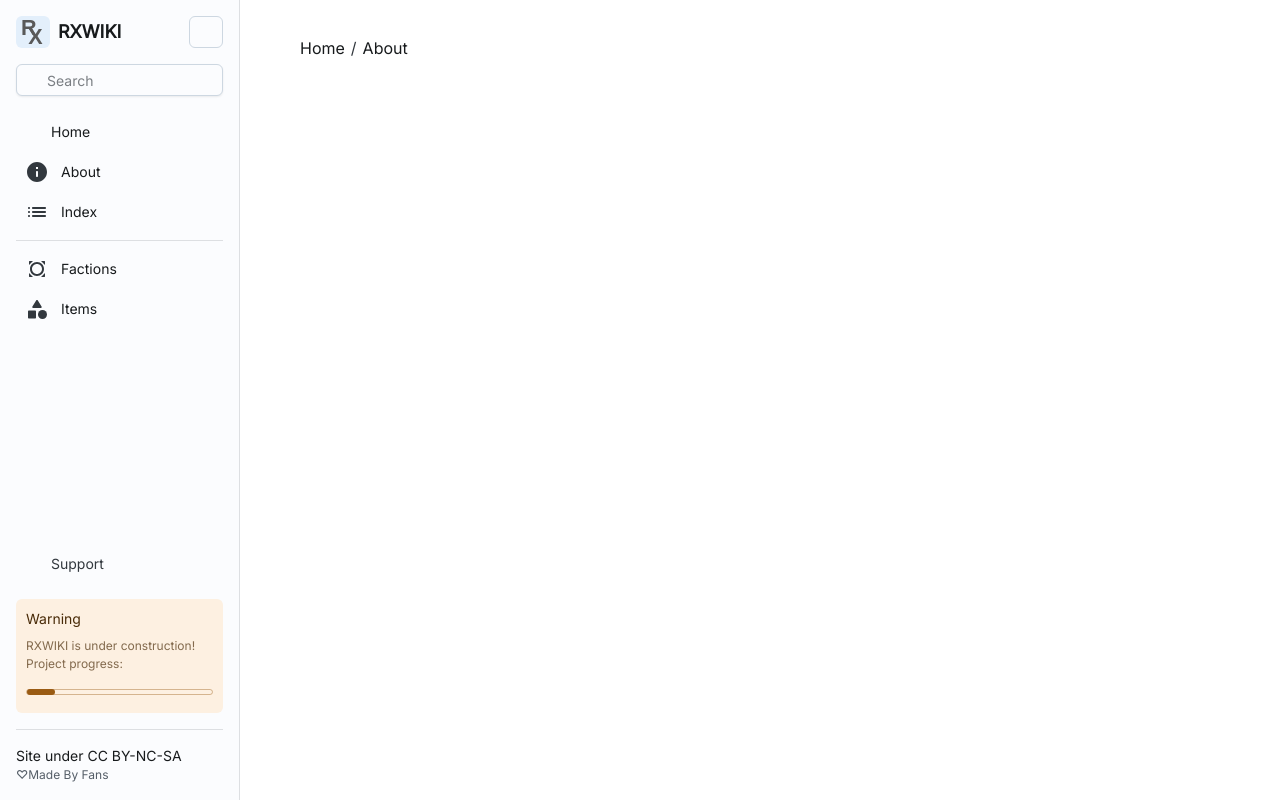
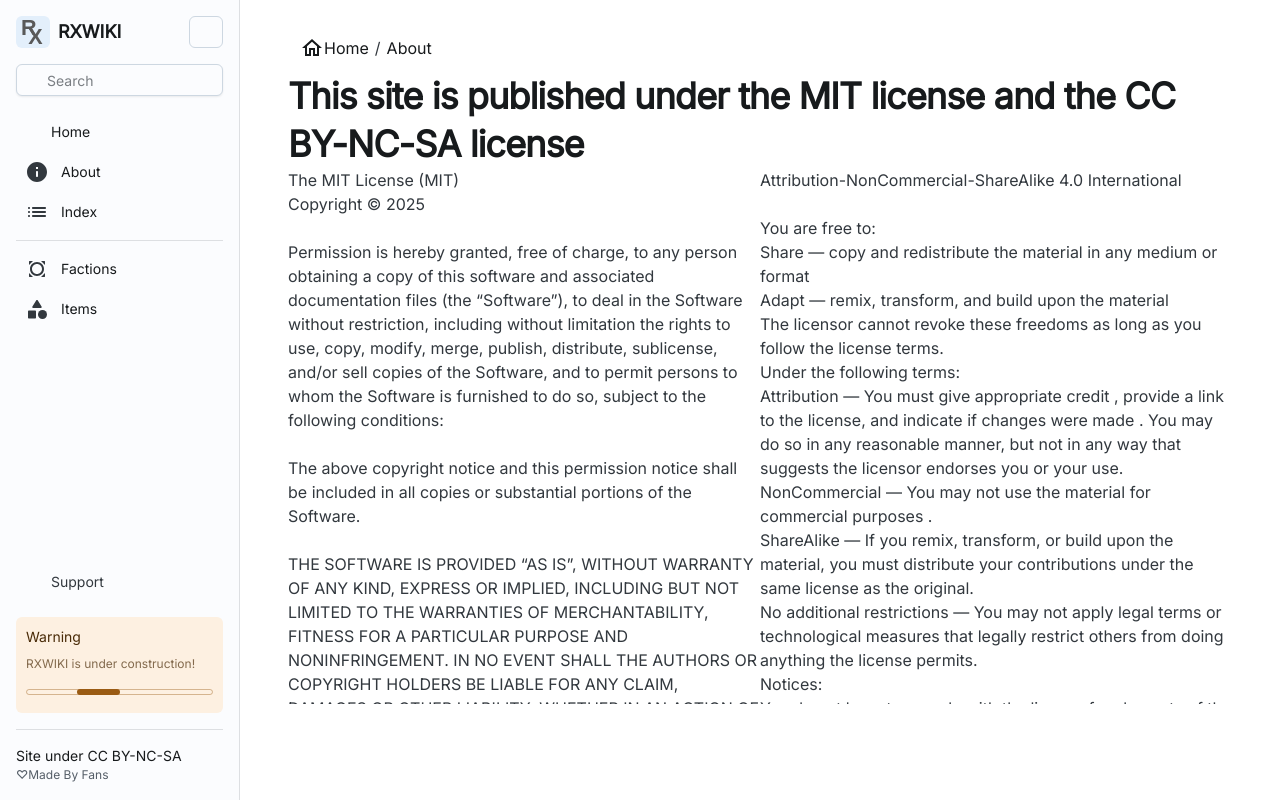
Before and after one commit to bananaxiao2333/rx-wiki, a React (Vite) app: page /about in a window 1280 px wide. Built offline with nearby package versions, Linux system fonts and the light colour scheme; some icons are missing.

Commit message:
new: added license

```diff
--- /dev/null
+++ b/src/About.jsx
@@ -0,0 +1,55 @@
+import { Box, Divider, Typography } from "@mui/joy";
+import RouterBreadcrumbs from "./components/Path";
+
+const MIT = `The MIT License (MIT)
+Copyright © 2025
+
+Permission is hereby granted, free of charge, to any person obtaining a copy of this software and associated documentation files (the “Software”), to deal in the Software without restriction, including without limitation the rights to use, copy, modify, merge, publish, distribute, sublicense, and/or sell copies of the Software, and to permit persons to whom the Software is furnished to do so, subject to the following conditions:
+
+The above copyright notice and this permission notice shall be included in all copies or substantial portions of the Software.
+
+THE SOFTWARE IS PROVIDED “AS IS”, WITHOUT WARRANTY OF ANY KIND, EXPRESS OR IMPLIED, INCLUDING BUT NOT LIMITED TO THE WARRANTIES OF MERCHANTABILITY, FITNESS FOR A PARTICULAR PURPOSE AND NONINFRINGEMENT. IN NO EVENT SHALL THE AUTHORS OR COPYRIGHT HOLDERS BE LIABLE FOR ANY CLAIM, DAMAGES OR OTHER LIABILITY, WHETHER IN AN ACTION OF CONTRACT, TORT OR OTHERWISE, ARISING FROM, OUT OF OR IN CONNECTION WITH THE SOFTWARE OR THE USE OR OTHER DEALINGS IN THE SOFTWARE.`;
+const CC = `Attribution-NonCommercial-ShareAlike 4.0 International
+
+You are free to:
+Share — copy and redistribute the material in any medium or format
+Adapt — remix, transform, and build upon the material
+The licensor cannot revoke these freedoms as long as you follow the license terms.
+Under the following terms:
+Attribution — You must give appropriate credit , provide a link to the license, and indicate if changes were made . You may do so in any reasonable manner, but not in any way that suggests the licensor endorses you or your use.
+NonCommercial — You may not use the material for commercial purposes .
+ShareAlike — If you remix, transform, or build upon the material, you must distribute your contributions under the same license as the original.
+No additional restrictions — You may not apply legal terms or technological measures that legally restrict others from doing anything the license permits.
+Notices:
+You do not have to comply with the license for elements of the material in the public domain or where your use is permitted by an applicable exception or limitation .
+
+No warranties are given. The license may not give you all of the permissions necessary for your intended use. For example, other rights such as publicity, privacy, or moral rights may limit how you use the material.`;
+export default function About() {
+  return (
+    <Box
+      sx={{
+        display: "flex",
+        flexWrap: "wrap",
+      }}
+    >
+      <Typography level="h1">
+        This site is published under the MIT license and the CC BY-NC-SA license
+      </Typography>
+      <Box
+        key="law-annouce"
+        sx={{
+          display: "flex",
+          textWrap: "wrap",
+          whiteSpace: "pre-wrap",
+          overflow: "auto",
+          height: "67vh",
+          flexDirection: { xs: "column", sm: "row" },
+        }}
+      >
+        <Typography sx={{ width: { xs: "100%", sm: "50%" } }}>{MIT}</Typography>
+        <Divider sx={{ display: { xs: "inherit", sm: "none" } }} />
+        <Typography sx={{ width: { xs: "100%", sm: "50%" } }}>{CC}</Typography>
+      </Box>
+    </Box>
+  );
+}
--- a/src/components/Path.jsx
+++ b/src/components/Path.jsx
@@ -9,6 +9,7 @@ import ExpandLess from "@mui/icons-material/ExpandLess";
 import ExpandMore from "@mui/icons-material/ExpandMore";
 import Breadcrumbs from "@mui/joy/Breadcrumbs";
 import { Link as RouterLink, useLocation } from "react-router";
+import { HomeOutlined } from "@mui/icons-material";
 
 const breadcrumbNameMap = {
   "/about": "About",
@@ -52,6 +53,7 @@ function Page() {
   return (
     <Breadcrumbs aria-label="breadcrumb">
       <LinkRouter underline="hover" color="inherit" to="/">
+        <HomeOutlined />
         Home
       </LinkRouter>
       {pathnames.map((value, index) => {
--- a/src/components/Sidebar.jsx
+++ b/src/components/Sidebar.jsx
@@ -252,17 +252,8 @@ export default function Sidebar() {
           >
             <Typography level="title-sm">Warning</Typography>
           </Stack>
-          <Typography level="body-xs">
-            RXWIKI is under construction!
-            <br />
-            Project progress:
-          </Typography>
-          <LinearProgress
-            variant="outlined"
-            value={15}
-            determinate
-            sx={{ my: 1 }}
-          />
+          <Typography level="body-xs">RXWIKI is under construction!</Typography>
+          <LinearProgress variant="outlined" sx={{ my: 1 }} />
         </Card>
       </Box>
       <Divider />
--- a/src/main.jsx
+++ b/src/main.jsx
@@ -10,6 +10,7 @@ import wikiData from "./Data";
 import Home from "./Home";
 import RouterBreadcrumbs from "./components/Path.jsx";
 import HomeHero from "./components/HomeHero.jsx";
+import About from "./About.jsx";
 
 //TODO: change black to grey black background theme
 
@@ -49,7 +50,15 @@ createRoot(document.getElementById("root")).render(
                   </Box>
                 }
               />
-              <Route path="/about" element={<RouterBreadcrumbs />} />
+              <Route
+                path="/about"
+                element={
+                  <Box>
+                    <RouterBreadcrumbs />
+                    <About />
+                  </Box>
+                }
+              />
               <Route path="/siteIndex" element={<RouterBreadcrumbs />} />
               {Object.keys(wikiData).map((type, typeIndex) =>
                 Object.keys(wikiData[type].childrens).map((camp, campIndex) => (
```
